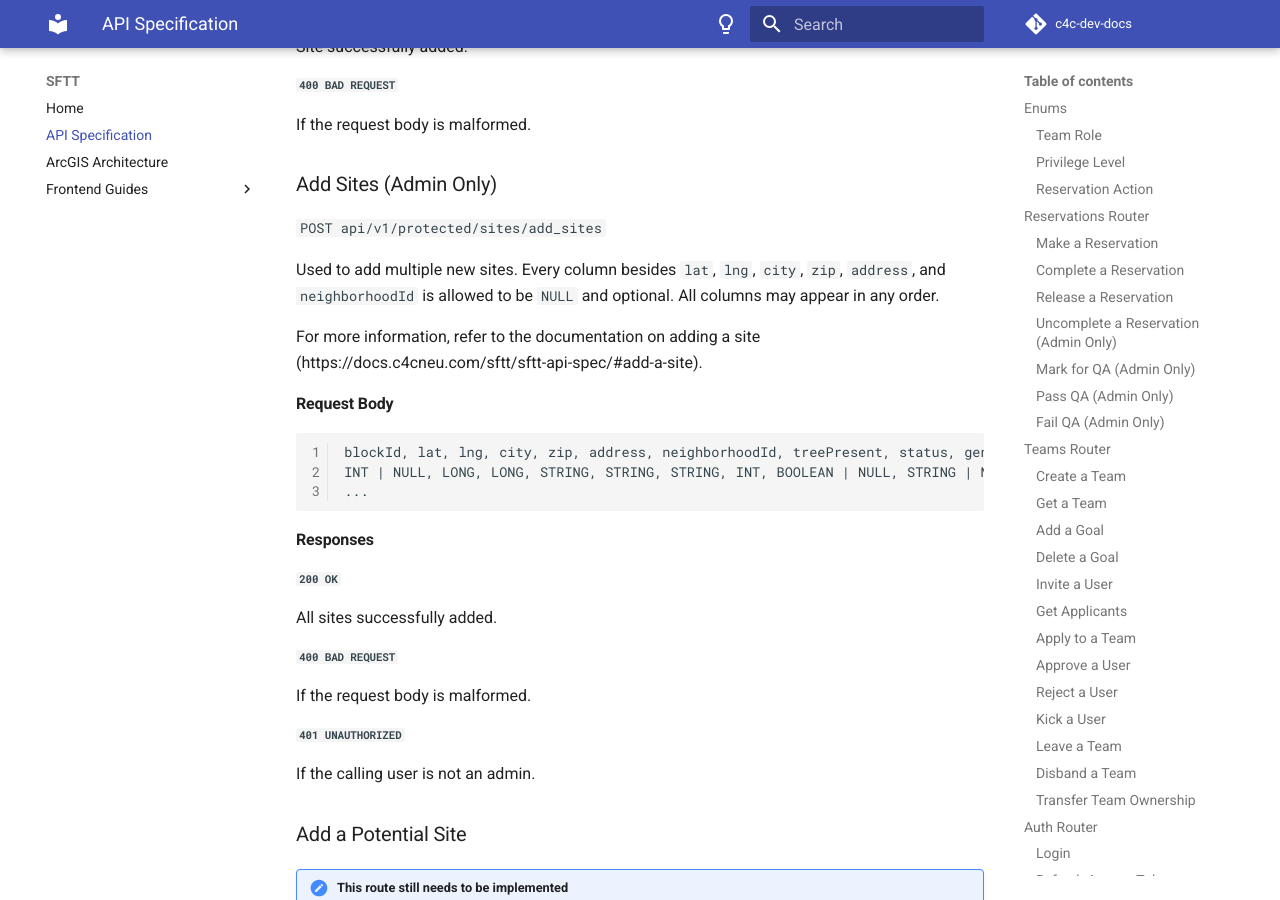
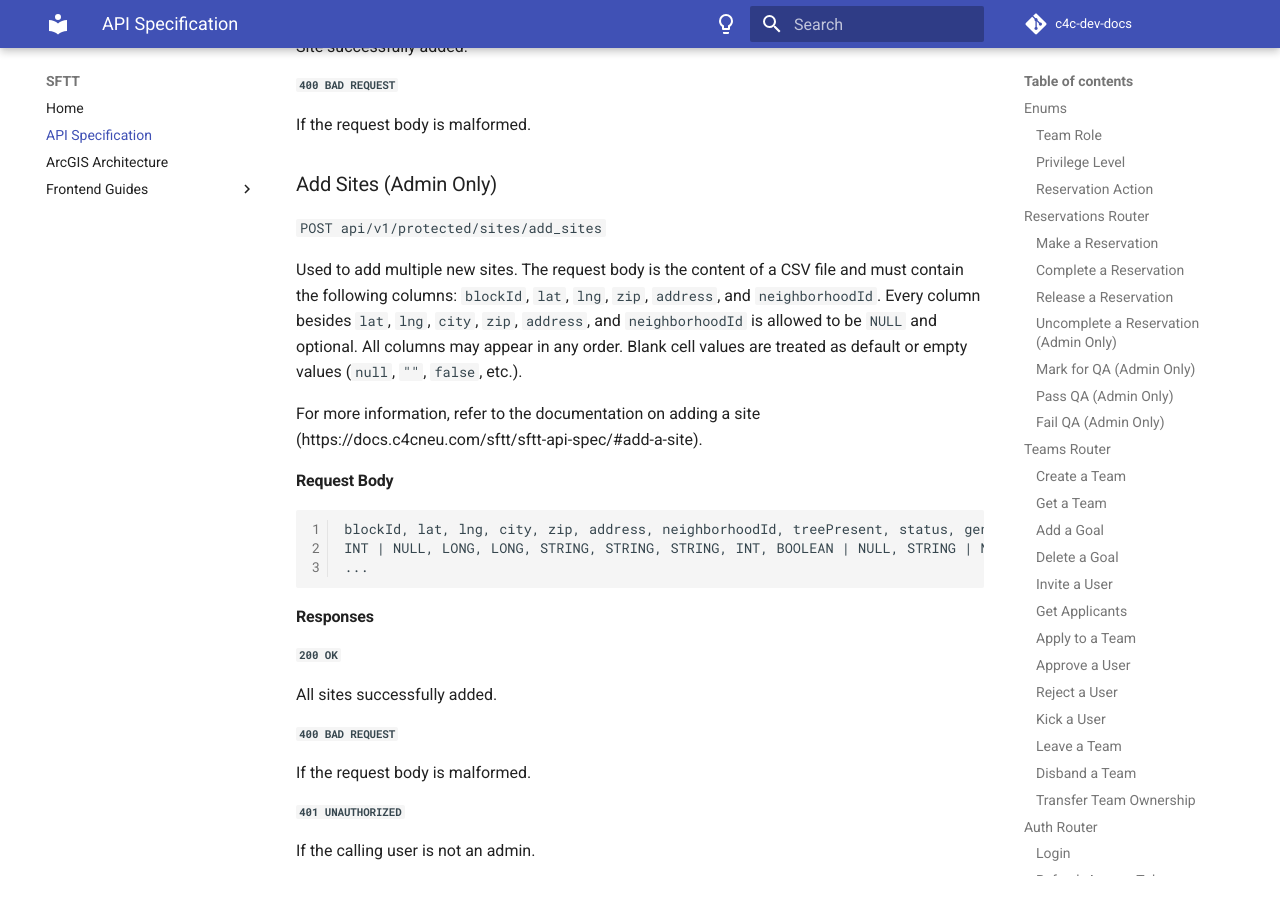
Before and after one commit to Code-4-Community/c4c-dev-docs, an MkDocs documentation site: the page built from docs/sftt/sftt-api-spec.md, in a window 1280 px wide and 900 px high, scrolled down 38616 px. Built offline with MkDocs 1.6.1 and Material for MkDocs 9.7.7, drawn with Linux system fonts in a browser that asks for light colours; comment, search, counter and statistics services are not loaded.

Commit message:
Update sftt-api-spec.md

```diff
--- a/docs/sftt/sftt-api-spec.md
+++ b/docs/sftt/sftt-api-spec.md
@@ -1753,7 +1753,7 @@ If the request body is malformed.
 
 `POST api/v1/protected/sites/add_sites`
 
-Used to add multiple new sites. Every column besides `lat`, `lng`, `city`, `zip`, `address`, and `neighborhoodId` is allowed to be `NULL` and optional. All columns may appear in any order.
+Used to add multiple new sites. The request body is the content of a CSV file and must contain the following columns: `blockId`, `lat`, `lng`, `zip`, `address`, and `neighborhoodId`. Every column besides `lat`, `lng`, `city`, `zip`, `address`, and `neighborhoodId` is allowed to be `NULL` and optional. All columns may appear in any order. Blank cell values are treated as default or empty values (`null`, `""`, `false`, etc.).
 
 For more information, refer to the documentation on adding a site (https://docs.c4cneu.com/sftt/sftt-api-spec/#add-a-site).
 
```
